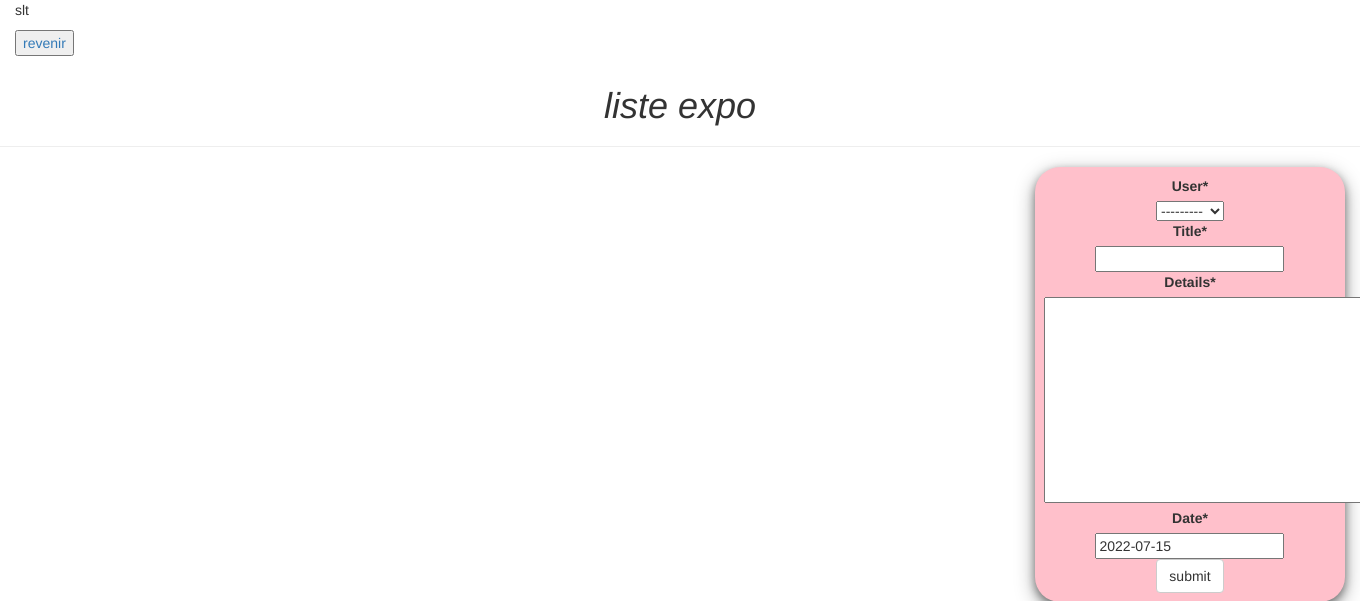
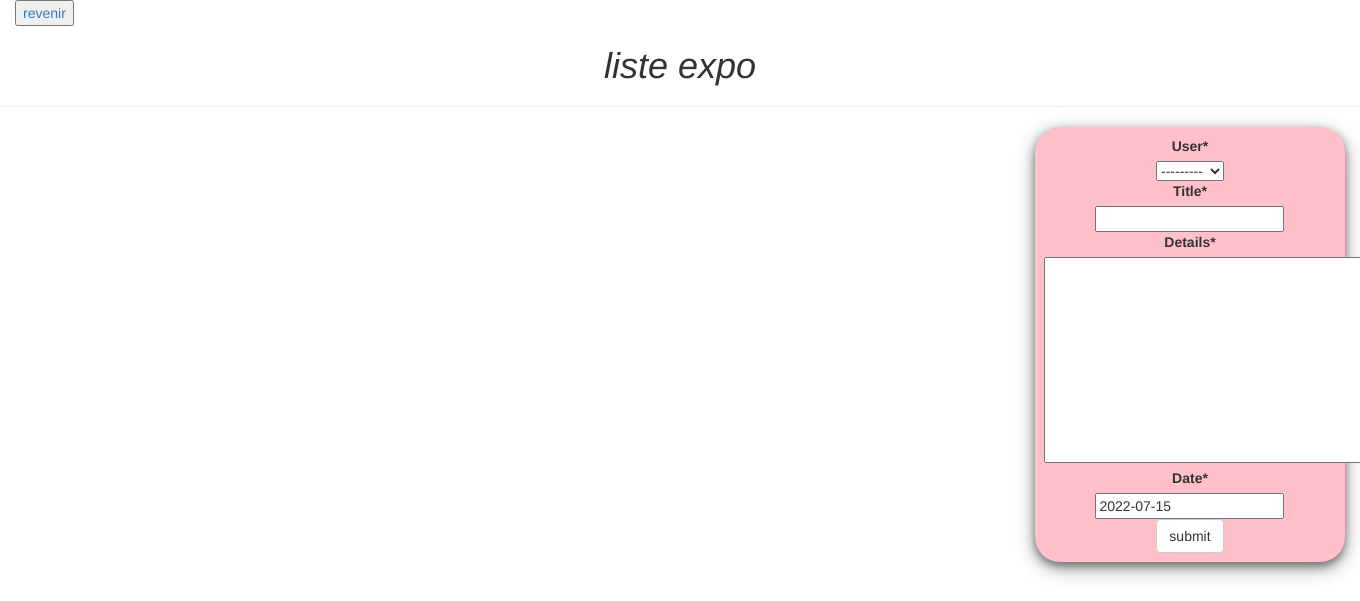
Before and after one commit to Hartiel-Tanguy/becoffeClean, a Django app: page /todo/ in a window 1360 px wide; the page is wider, and only the part inside the window is pictured. Shown: the top 601 px of that part. Run offline with Django 3.2, Linux system fonts and the light colour scheme; the visitor is signed in with stand-in values (Sample User, id 1); data comes from the database, SQL or seed files in the repository; data that the repository does not hold is empty; some libraries are stand-ins or nearby versions.

Commit message:
rendre projet github

```diff
--- a/becoffe/templates/todo/index.html
+++ b/becoffe/templates/todo/index.html
@@ -40,7 +40,7 @@
   </style>
 
 </head>
-<p>slt<p/>
+
 
 <button> <a href="{% url 'hello' %}"> revenir </a> </button>
 
```
